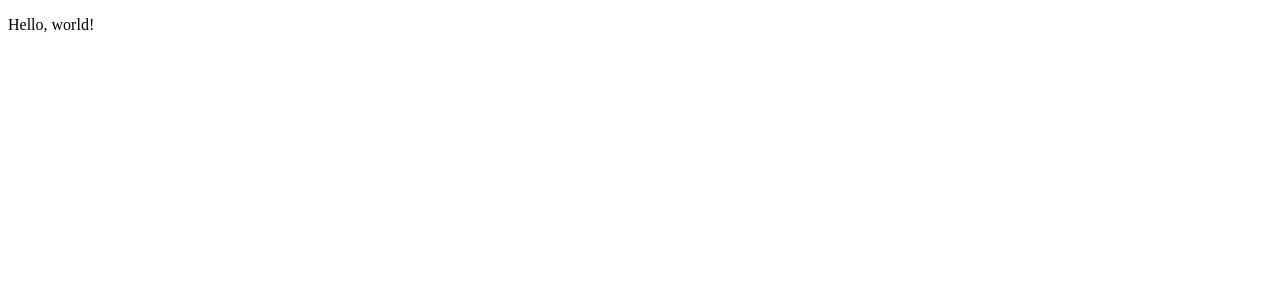
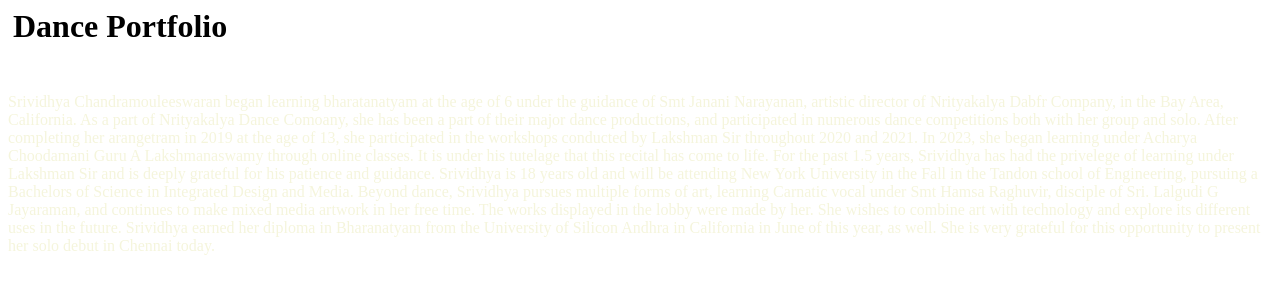
Before and after one commit to srividhyasbc05/SrividhyasDancePortfolio, a plain HTML site: page index.html in a window 1280 px wide. Drawn offline with Linux system fonts and the light colour scheme.

Commit message:
added text and a div header

```diff
--- a/index.html
+++ b/index.html
@@ -1,9 +1,25 @@
 <!DOCTYPE html>
+<html lang="en">
+
+</html>
 <html>
 <head>
-<title>My Page</title>
+    <meta charset="utf-8" />
+    <meta name="viewport" content="width=device-width, initial-scale=1" />
+
+    <link rel="stylesheet" href="style.css">
+<title>My Dance Portfolio</title>
 </head>
     <body>
-	    <p>Hello, world!</p>
+       <div class="topdiv">
+        <h1 style="margin: 5px">
+            Dance Portfolio
+        </h1>
+       </div>
+       <h2 style= "color: white; margin: 5px">
+        Bio:
+       </h2>
+       <p style="color:beige ">Srividhya Chandramouleeswaran began learning bharatanatyam at the age of 6 under the guidance of Smt Janani Narayanan, artistic director of Nrityakalya Dabfr Company, in the Bay Area, California. As a part of Nrityakalya Dance Comoany, she has been a part of their major dance productions, and participated in numerous dance competitions both with her group and solo. After completing her arangetram in 2019 at the age of 13, she participated in the workshops conducted by Lakshman Sir throughout 2020 and 2021. In 2023, she began learning under Acharya Choodamani Guru A Lakshmanaswamy through online classes. It is under his tutelage that this recital has come to life. For the past 1.5 years, Srividhya has had the privelege of learning under Lakshman Sir and is deeply grateful for his patience and guidance.
+        Srividhya is 18 years old and will be attending New York University in the Fall in the Tandon school of Engineering, pursuing a Bachelors of Science in Integrated Design and Media. Beyond dance, Srividhya pursues multiple forms of art, learning Carnatic vocal under Smt Hamsa Raghuvir, disciple of Sri. Lalgudi G Jayaraman, and continues to make mixed media artwork in her free time. The works displayed in the lobby were made by her. She wishes to combine art with technology and explore its different uses in the future. Srividhya earned her diploma in Bharanatyam from the University of Silicon Andhra in California in June of this year, as well. She is very grateful for this opportunity to present her solo debut in Chennai today.</p>
     </body>
 </html>
```
